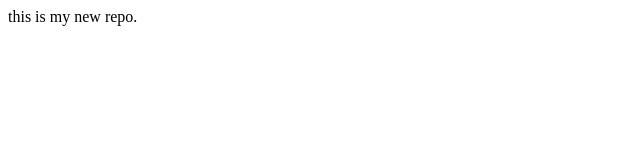
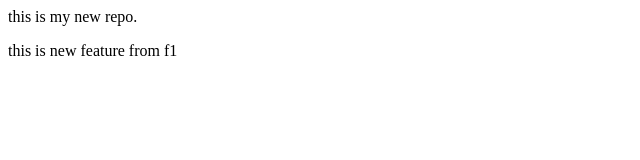
Before and after one commit to ansh-1102/LocalRepo, a plain HTML site: page index.html in a window 1280 px wide. Shown: the whole page, without its empty margins (0-640 px from the left). Drawn offline with Linux system fonts and the light colour scheme.

Commit message:
Added  new feature

```diff
--- a/index.html
+++ b/index.html
@@ -1 +1,2 @@
 <p>this is my new repo.</p>
+<p>this is new feature from f1</p>
```
